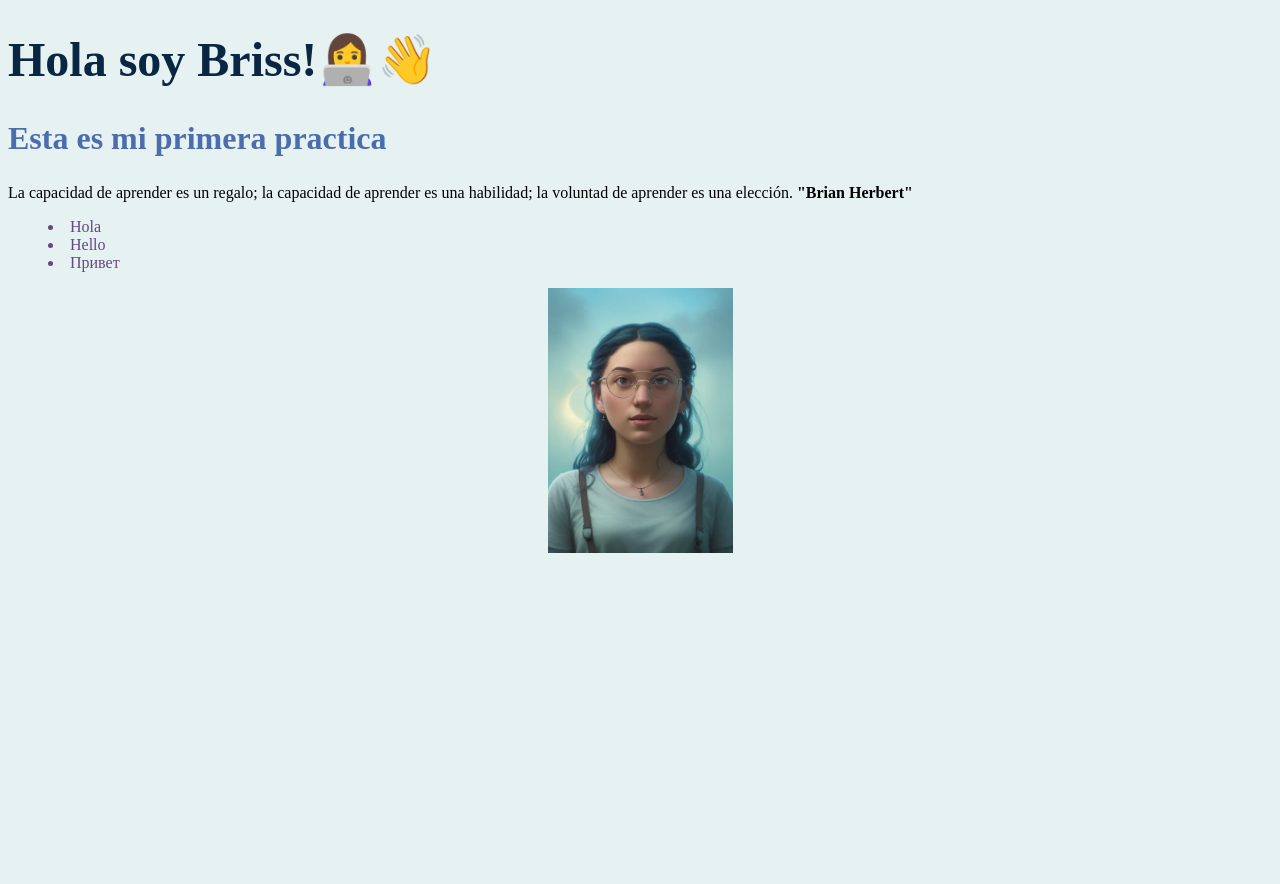
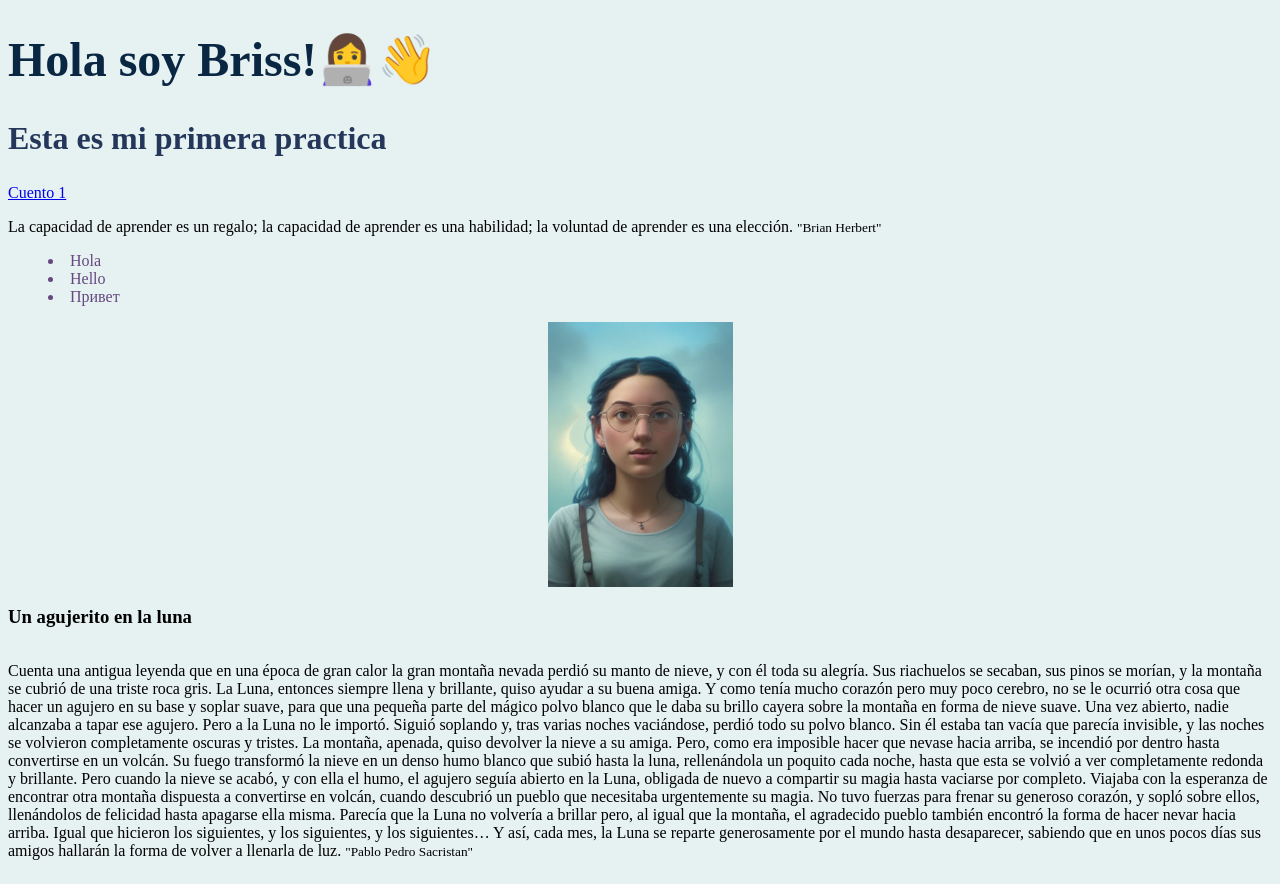
Before and after one commit to CharBriss12/Mi_1chamba-, a website built with Vite: page index.html in a window 1280 px wide. Before the commit the page ends 800 px from the top, so only its background shows below. Built offline with nearby package versions, Linux system fonts and the light colour scheme.

Commit message:
Creation of links

```diff
--- a/index.html
+++ b/index.html
@@ -16,9 +16,12 @@
     <h1 id="Presentacion-mi-nombre">Hola soy Briss!👩‍💻👋</h1>
 
     <h2 class="Description">Esta es mi primera practica</h2>
+    <nav>
+      <a href="#Un agujerito en la luna">Cuento 1</a>
 
+    </nav>
     <p>
-      La capacidad de aprender es un regalo; la capacidad de aprender es una habilidad; la voluntad de aprender es una elección. <strong>"Brian Herbert"</strong>
+      La capacidad de aprender es un regalo; la capacidad de aprender es una habilidad; la voluntad de aprender es una elección. <small>"Brian Herbert"</small>
     </p>
 
     <ul>
@@ -40,5 +43,18 @@
       />
     </div>
 
+    <h3 id="Un agujerito en la luna">Un agujerito en la luna</h3>
+
+    <div>
+      <p> Cuenta una antigua leyenda que en una época de gran calor la gran montaña nevada perdió su manto de nieve, y con él toda su alegría. Sus riachuelos se secaban, sus pinos se morían, y la montaña se cubrió de una triste roca gris. La Luna, entonces siempre llena y brillante, quiso ayudar a su buena amiga. Y como tenía mucho corazón pero muy poco cerebro, no se le ocurrió otra cosa que hacer un agujero en su base y soplar suave, para que una pequeña parte del mágico polvo blanco que le daba su brillo cayera sobre la montaña en forma de nieve suave.
+
+        Una vez abierto, nadie alcanzaba a tapar ese agujero. Pero a la Luna no le importó. Siguió soplando y, tras varias noches vaciándose, perdió todo su polvo blanco. Sin él estaba tan vacía que parecía invisible, y las noches se volvieron completamente oscuras y tristes. La montaña, apenada, quiso devolver la nieve a su amiga. Pero, como era imposible hacer que nevase hacia arriba, se incendió por dentro hasta convertirse en un volcán. Su fuego transformó la nieve en un denso humo blanco que subió hasta la luna, rellenándola un poquito cada noche, hasta que esta se volvió a ver completamente redonda y brillante. Pero cuando la nieve se acabó, y con ella el humo, el agujero seguía abierto en la Luna, obligada de nuevo a compartir su magia hasta vaciarse por completo.
+
+        Viajaba con la esperanza de encontrar otra montaña dispuesta a convertirse en volcán, cuando descubrió un pueblo que necesitaba urgentemente su magia. No tuvo fuerzas para frenar su generoso corazón, y sopló sobre ellos, llenándolos de felicidad hasta apagarse ella misma. Parecía que la Luna no volvería a brillar pero, al igual que la montaña, el agradecido pueblo también encontró la forma de hacer nevar hacia arriba. Igual que hicieron los siguientes, y los siguientes, y los siguientes…
+
+        Y así, cada mes, la Luna se reparte generosamente por el mundo hasta desaparecer, sabiendo que en unos pocos días sus amigos hallarán la forma de volver a llenarla de luz.
+      <small>"Pablo Pedro Sacristan"</small></p>
+
+    </div>
     </body>
 </html>
--- a/style.css
+++ b/style.css
@@ -11,7 +11,7 @@ body{
 }
 
 .Description{
-  color: rgb(75, 109, 173);
+  color: rgb(36, 55, 91);
   font-size:2rem;
 }
 #Presentacion-mi-nombre{
```
